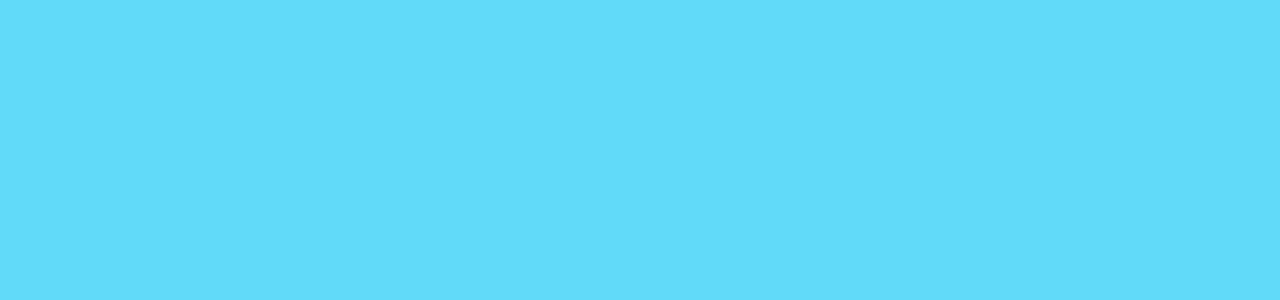
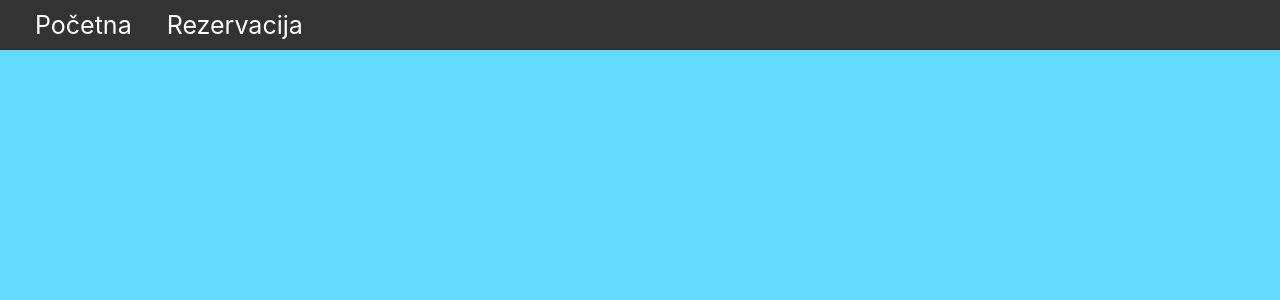
Before and after one commit to vukDjedovic/ReactDomaciITEH, a React (Create React App) app: page /rezervacija in a window 1280 px wide. Before the commit this address had no page. Shown: the top 300 px of the page. Built offline with nearby package versions, Linux system fonts and the light colour scheme; the HTML template or start-up script is replaced by a standard one.

Commit message:
Druga strana aplikacije - Rezervacija, dodata u navigacionom meniju

```diff
--- a/src/App.js
+++ b/src/App.js
@@ -2,6 +2,7 @@ import logo from './logo.svg';
 import './App.css';
 import { BrowserRouter as Router, Routes, Route } from 'react-router-dom';
 import Pocetna from './page/Pocetna';
+import Rezervacija from './page/Rezervacija';
 
 
 function App() {
@@ -10,6 +11,7 @@ function App() {
        <Router>
           <Routes>
             <Route path="/" element={<Pocetna />} />
+            <Route path="/rezervacija" element={<Rezervacija />} />
           </Routes>
       </Router>
     </div>
--- a/src/komponente/Meni.js
+++ b/src/komponente/Meni.js
@@ -5,6 +5,7 @@ function Meni(){
         <div>
             <ul>
                 <Link to={"/"}><li>Početna</li></Link>
+                <Link to={"/rezervacija"}><li>Rezervacija</li></Link>
             </ul>
         </div>
     )
--- /dev/null
+++ b/src/page/Rezervacija.js
@@ -0,0 +1,11 @@
+import Meni from "../komponente/Meni";
+
+function Rezervacija(){
+    return (
+        <div>
+            <Meni />
+        </div>
+    )
+}
+
+export default Rezervacija;
```
